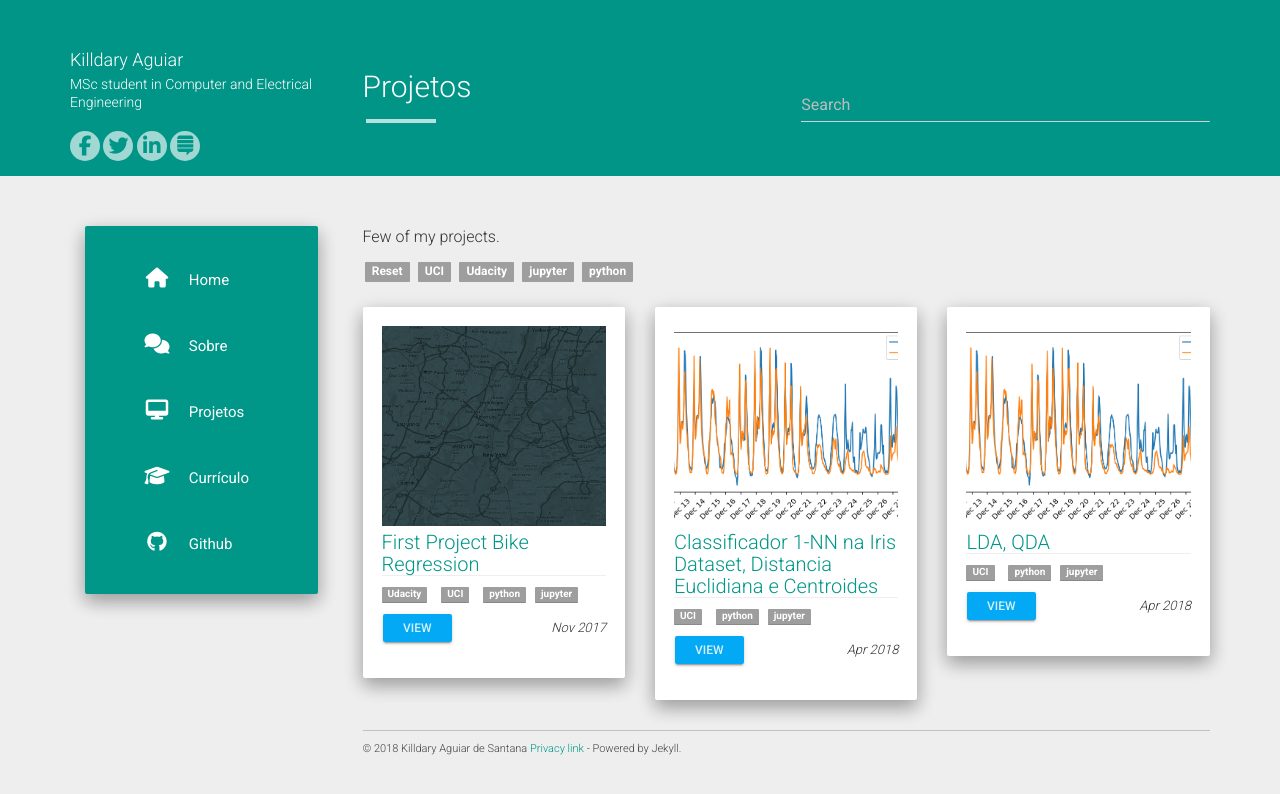
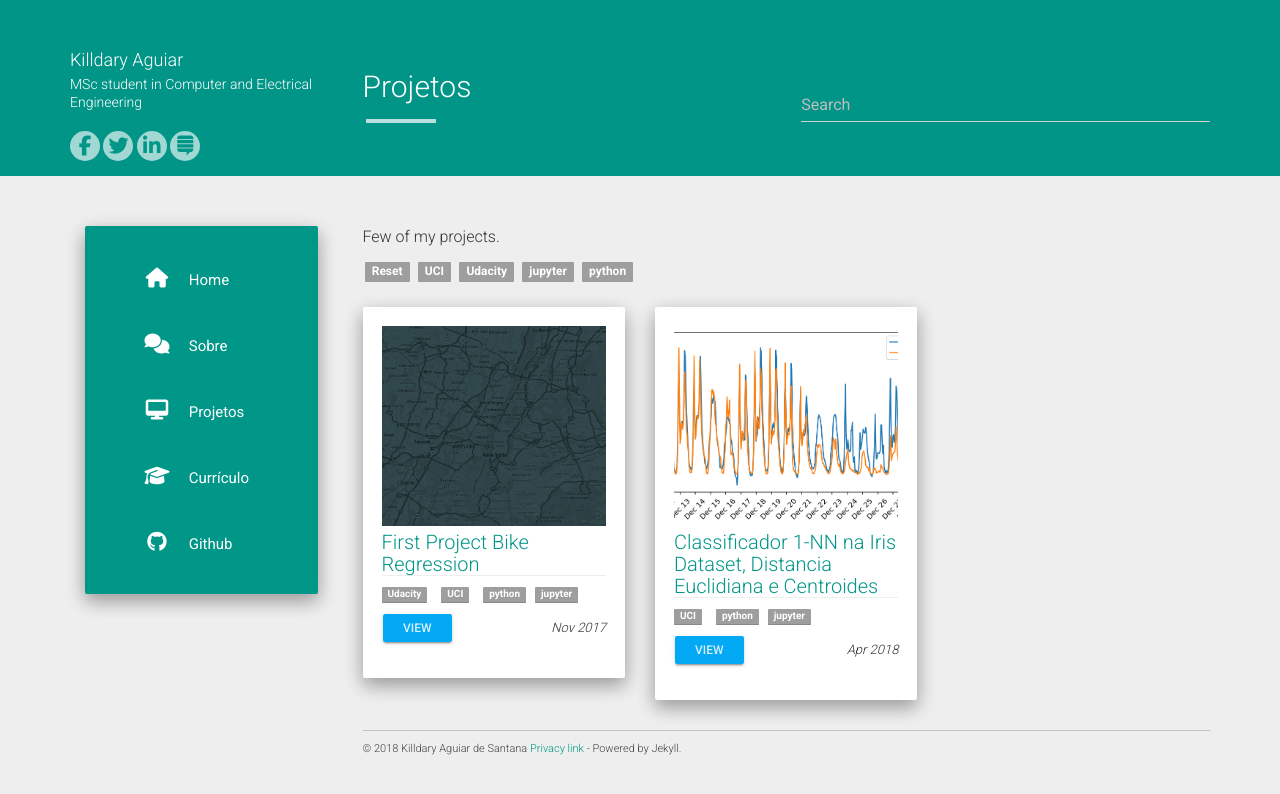
Before and after one commit to killdary/killdary.github.io, a Jekyll site: the page built from projects.md, in a window 1280 px wide. Shown: the top 794 px of the page. Built offline with Jekyll 4.4.1, drawn with Linux system fonts in a browser that asks for light colours; nearby versions of some CDN libraries.

Commit message:
Update projects.json

```diff
--- a/_data/projects.json
+++ b/_data/projects.json
@@ -12,13 +12,5 @@
 		"url": "#",
 		"date": "Apr 2018",
 		"tags": ["UCI","python", "jupyter"]
-	},
-	{
-		"name": "LDA, QDA",
-		"image": "download.png",
-		"url": "#",
-		"date": "Apr 2018",
-		"tags": ["UCI","python", "jupyter"]
 	}
-
 ]
```
